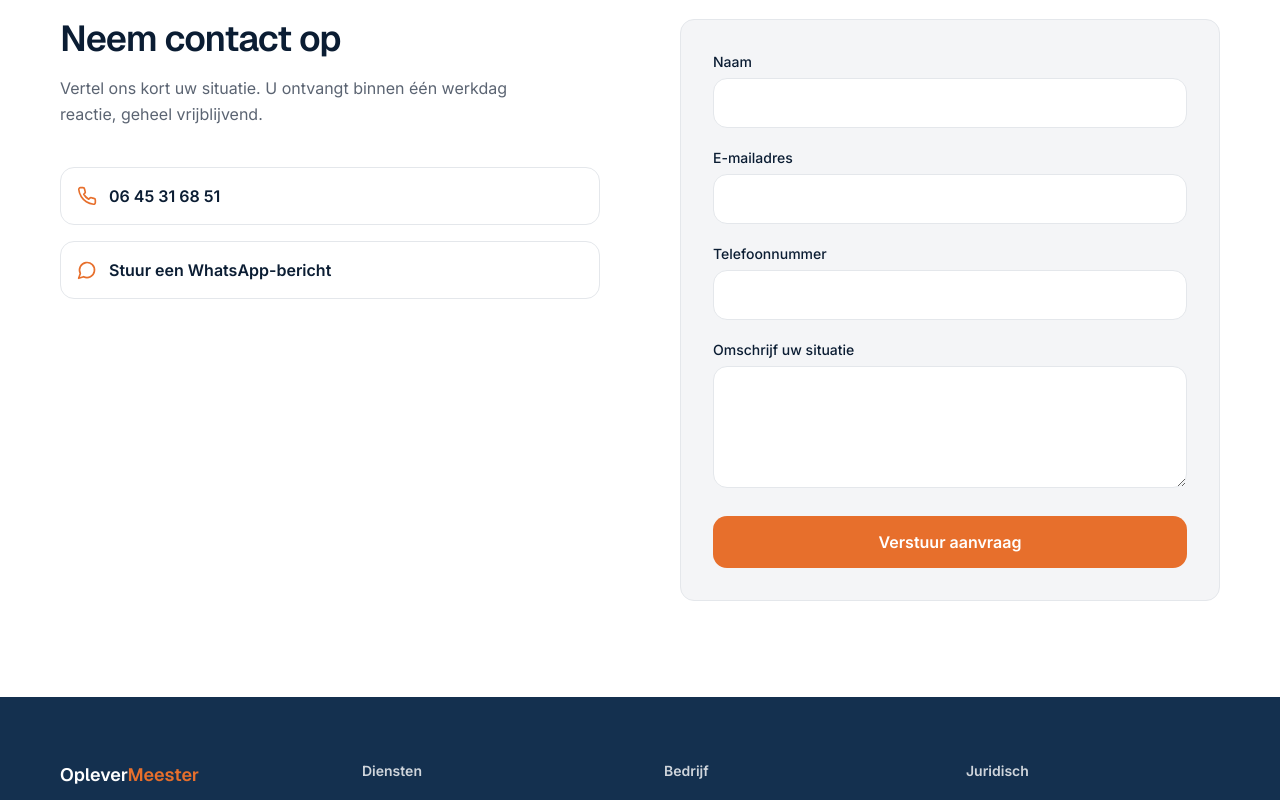
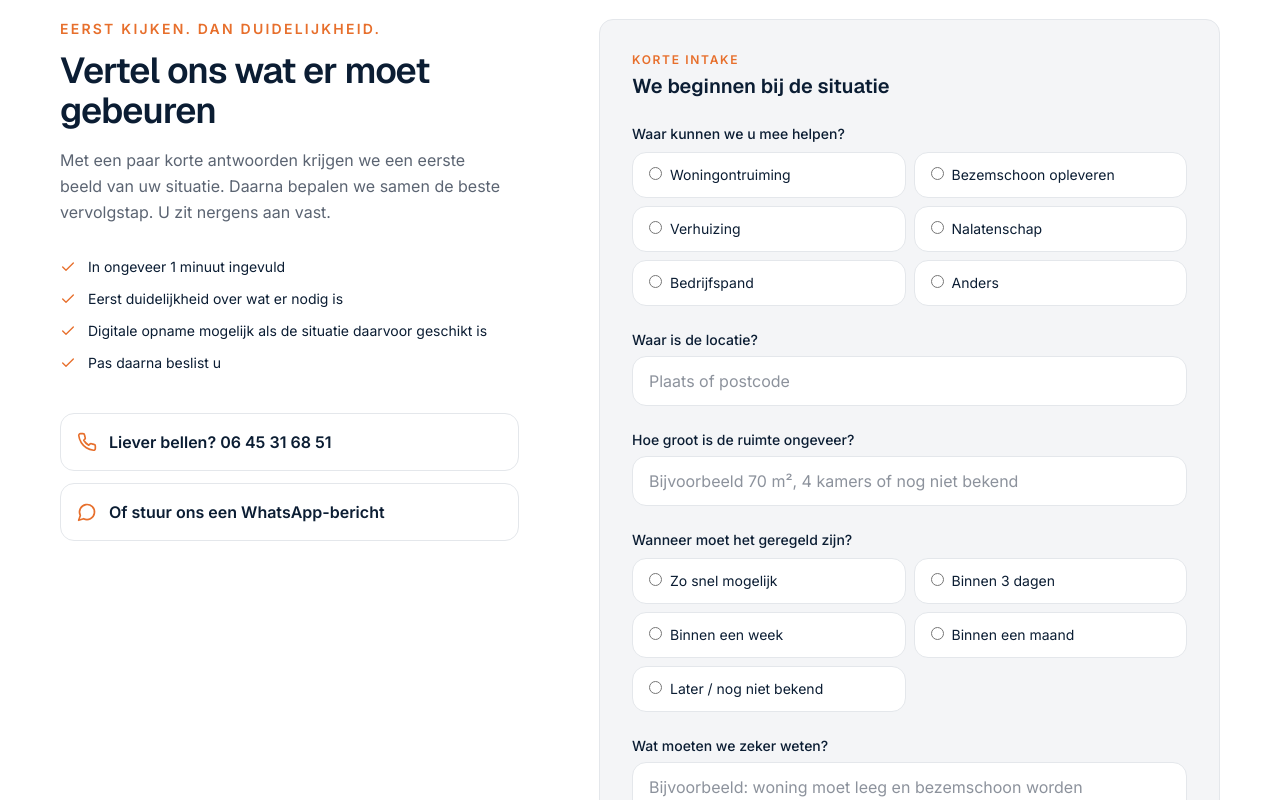
Before and after one commit to sandvlietbv/OpleverMeester, a Next.js app: page / in a window 1280 px wide. Shown: the part 4800-5600 px from the top of the page. Built offline with nearby package versions, Linux system fonts and the light colour scheme.

Commit message:
Turn contact form into guided intake

```diff
--- a/components/Contact.tsx
+++ b/components/Contact.tsx
@@ -2,11 +2,14 @@
 
 import { useRef, useState } from "react";
 import { motion } from "framer-motion";
-import { Phone, MessageCircle } from "lucide-react";
+import { Check, MessageCircle, Phone } from "lucide-react";
 
 const PHONE_DISPLAY = "06 45 31 68 51";
 const PHONE_TEL = "+31645316851";
 const WHATSAPP_LINK = "https://wa.me/31645316851";
+
+const services = ["Woningontruiming", "Bezemschoon opleveren", "Verhuizing", "Nalatenschap", "Bedrijfspand", "Anders"];
+const timing = ["Zo snel mogelijk", "Binnen 3 dagen", "Binnen een week", "Binnen een maand", "Later / nog niet bekend"];
 
 export default function Contact() {
   const [submitted, setSubmitted] = useState(false);
@@ -19,19 +22,22 @@ export default function Contact() {
     if (submitting) return;
     setSubmitting(true);
     setError("");
+    const form = new FormData(e.currentTarget);
+    const message = [
+      `Type opdracht: ${form.get("opdracht")}`,
+      `Locatie: ${form.get("locatie")}`,
+      `Omvang: ${form.get("omvang") || "niet bekend"}`,
+      `Gewenst moment: ${form.get("moment")}`,
+      `Situatie: ${form.get("situatie")}`,
+    ].join("\n");
 
-    const form = new FormData(e.currentTarget);
     try {
       const response = await fetch("/api/contact", {
         method: "POST",
         headers: { "Content-Type": "application/json" },
         body: JSON.stringify({
-          name: form.get("naam"),
-          email: form.get("email"),
-          phone: form.get("telefoon"),
-          message: form.get("bericht"),
-          sourcePage: window.location.pathname + window.location.hash,
-          submissionId: submissionId.current,
+          name: form.get("naam"), email: form.get("email"), phone: form.get("telefoon"), message,
+          sourcePage: window.location.pathname + window.location.hash, submissionId: submissionId.current,
         }),
       });
       if (!response.ok) {
@@ -41,35 +47,40 @@ export default function Contact() {
       setSubmitted(true);
     } catch (cause) {
       setError(cause instanceof Error ? cause.message : "Versturen is niet gelukt. Probeer het opnieuw.");
-    } finally {
-      setSubmitting(false);
-    }
+    } finally { setSubmitting(false); }
   }
 
   return (
     <section id="contact" className="bg-white py-24">
-      <div className="container-om grid gap-14 lg:grid-cols-2 lg:gap-20">
+      <div className="container-om grid gap-14 lg:grid-cols-[0.85fr_1.15fr] lg:gap-20">
         <div>
-          <motion.h2 initial={{ opacity: 0, y: 16 }} whileInView={{ opacity: 1, y: 0 }} viewport={{ once: true, margin: "-80px" }} transition={{ duration: 0.5 }} className="font-display text-3xl font-semibold tracking-tight text-navy md:text-4xl">
-            Neem contact op
-          </motion.h2>
-          <p className="mt-4 max-w-md leading-relaxed text-muted">Vertel ons kort uw situatie. U ontvangt binnen één werkdag reactie, geheel vrijblijvend.</p>
-          <div className="mt-10 flex flex-col gap-4">
-            <a href={`tel:${PHONE_TEL}`} className="flex items-center gap-3 rounded-om border border-surface-mid p-4 transition-colors hover:border-orange/40"><Phone className="h-5 w-5 text-orange" /><span className="font-semibold text-navy">{PHONE_DISPLAY}</span></a>
-            <a href={WHATSAPP_LINK} target="_blank" rel="noopener noreferrer" className="flex items-center gap-3 rounded-om border border-surface-mid p-4 transition-colors hover:border-orange/40"><MessageCircle className="h-5 w-5 text-orange" /><span className="font-semibold text-navy">Stuur een WhatsApp-bericht</span></a>
+          <motion.p initial={{ opacity: 0 }} whileInView={{ opacity: 1 }} viewport={{ once: true }} className="text-sm font-semibold uppercase tracking-[0.16em] text-orange">Eerst kijken. Dan duidelijkheid.</motion.p>
+          <motion.h2 initial={{ opacity: 0, y: 16 }} whileInView={{ opacity: 1, y: 0 }} viewport={{ once: true }} className="mt-3 font-display text-3xl font-semibold tracking-tight text-navy md:text-4xl">Vertel ons wat er moet gebeuren</motion.h2>
+          <p className="mt-4 max-w-md leading-relaxed text-muted">Met een paar korte antwoorden krijgen we een eerste beeld van uw situatie. Daarna bepalen we samen de beste vervolgstap. U zit nergens aan vast.</p>
+          <div className="mt-8 space-y-3 text-sm text-navy">
+            {["In ongeveer 1 minuut ingevuld", "Eerst duidelijkheid over wat er nodig is", "Digitale opname mogelijk als de situatie daarvoor geschikt is", "Pas daarna beslist u"].map((item) => <div key={item} className="flex items-start gap-3"><Check className="mt-0.5 h-4 w-4 shrink-0 text-orange" /><span>{item}</span></div>)}
+          </div>
+          <div className="mt-10 flex flex-col gap-3">
+            <a href={`tel:${PHONE_TEL}`} className="flex items-center gap-3 rounded-om border border-surface-mid p-4 transition-colors hover:border-orange/40"><Phone className="h-5 w-5 text-orange" /><span className="font-semibold text-navy">Liever bellen? {PHONE_DISPLAY}</span></a>
+            <a href={WHATSAPP_LINK} target="_blank" rel="noopener noreferrer" className="flex items-center gap-3 rounded-om border border-surface-mid p-4 transition-colors hover:border-orange/40"><MessageCircle className="h-5 w-5 text-orange" /><span className="font-semibold text-navy">Of stuur ons een WhatsApp-bericht</span></a>
           </div>
         </div>
-        <motion.div initial={{ opacity: 0, y: 16 }} whileInView={{ opacity: 1, y: 0 }} viewport={{ once: true, margin: "-80px" }} transition={{ duration: 0.5, delay: 0.1 }} className="rounded-om border border-surface-mid bg-surface-light p-8">
+
+        <motion.div initial={{ opacity: 0, y: 16 }} whileInView={{ opacity: 1, y: 0 }} viewport={{ once: true }} className="rounded-om border border-surface-mid bg-surface-light p-6 md:p-8">
           {submitted ? (
-            <div className="flex flex-col items-start gap-2 py-8"><h3 className="font-display text-xl font-semibold text-navy">Aanvraag verstuurd</h3><p className="text-muted">Bedankt. We nemen binnen één werkdag contact met u op.</p></div>
+            <div className="flex flex-col items-start gap-3 py-8"><div className="rounded-full bg-white p-3"><Check className="h-6 w-6 text-orange" /></div><h3 className="font-display text-2xl font-semibold text-navy">Uw intake is ontvangen</h3><p className="max-w-md leading-relaxed text-muted">We bekijken wat er nodig is en nemen contact met u op met een concrete vervolgstap. Als een digitale opname geschikt is, kunnen we de locatie samen via uw telefoon bekijken.</p><p className="font-semibold text-navy">Eerst kijken. Dan duidelijkheid. Pas daarna beslist u.</p></div>
           ) : (
-            <form onSubmit={handleSubmit} className="flex flex-col gap-5">
-              <Field label="Naam" name="naam" type="text" required />
-              <Field label="E-mailadres" name="email" type="email" required />
-              <Field label="Telefoonnummer" name="telefoon" type="tel" />
-              <div className="flex flex-col gap-1.5"><label htmlFor="bericht" className="text-sm font-medium text-navy">Omschrijf uw situatie</label><textarea id="bericht" name="bericht" rows={4} required className="rounded-om border border-surface-mid bg-white px-4 py-3 text-navy outline-none transition-colors focus:border-orange" /></div>
+            <form onSubmit={handleSubmit} className="flex flex-col gap-6">
+              <div><p className="text-xs font-semibold uppercase tracking-[0.14em] text-orange">Korte intake</p><h3 className="mt-1 font-display text-xl font-semibold text-navy">We beginnen bij de situatie</h3></div>
+              <Choice label="Waar kunnen we u mee helpen?" name="opdracht" options={services} />
+              <Field label="Waar is de locatie?" name="locatie" type="text" placeholder="Plaats of postcode" required />
+              <Field label="Hoe groot is de ruimte ongeveer?" name="omvang" type="text" placeholder="Bijvoorbeeld 70 m², 4 kamers of nog niet bekend" />
+              <Choice label="Wanneer moet het geregeld zijn?" name="moment" options={timing} />
+              <div className="flex flex-col gap-1.5"><label htmlFor="situatie" className="text-sm font-medium text-navy">Wat moeten we zeker weten?</label><textarea id="situatie" name="situatie" rows={3} required placeholder="Bijvoorbeeld: woning moet leeg en bezemschoon worden opgeleverd, derde verdieping, lift aanwezig." className="rounded-om border border-surface-mid bg-white px-4 py-3 text-navy outline-none transition-colors placeholder:text-muted/70 focus:border-orange" /></div>
+              <div className="border-t border-surface-mid pt-5"><p className="mb-4 text-sm font-semibold text-navy">Waar kunnen we u bereiken?</p><div className="grid gap-4 md:grid-cols-2"><Field label="Naam" name="naam" type="text" required /><Field label="Telefoonnummer" name="telefoon" type="tel" required /></div><div className="mt-4"><Field label="E-mailadres" name="email" type="email" required /></div></div>
               {error && <p role="alert" className="text-sm text-red-700">{error} U kunt ons ook bellen via {PHONE_DISPLAY}.</p>}
-              <button type="submit" disabled={submitting} className="mt-2 rounded-om bg-orange px-6 py-3.5 text-base font-semibold text-white transition-colors hover:bg-orange-light disabled:cursor-not-allowed disabled:opacity-60">{submitting ? "Bezig met versturen…" : "Verstuur aanvraag"}</button>
+              <button type="submit" disabled={submitting} className="rounded-om bg-orange px-6 py-4 text-base font-semibold text-white transition-colors hover:bg-orange-light disabled:cursor-not-allowed disabled:opacity-60">{submitting ? "Intake wordt verstuurd…" : "Start mijn intake"}</button>
+              <p className="text-center text-xs leading-relaxed text-muted">Aan deze eerste beoordeling zijn geen kosten verbonden. U bepaalt zelf of u daarna verder wilt.</p>
             </form>
           )}
         </motion.div>
@@ -78,6 +89,10 @@ export default function Contact() {
   );
 }
 
-function Field({ label, name, type, required }: { label: string; name: string; type: string; required?: boolean }) {
-  return <div className="flex flex-col gap-1.5"><label htmlFor={name} className="text-sm font-medium text-navy">{label}</label><input id={name} name={name} type={type} required={required} className="rounded-om border border-surface-mid bg-white px-4 py-3 text-navy outline-none transition-colors focus:border-orange" /></div>;
+function Choice({ label, name, options }: { label: string; name: string; options: string[] }) {
+  return <fieldset><legend className="mb-2 text-sm font-medium text-navy">{label}</legend><div className="grid gap-2 sm:grid-cols-2">{options.map((option, index) => <label key={option} className="cursor-pointer rounded-om border border-surface-mid bg-white px-4 py-3 text-sm text-navy transition-colors has-[:checked]:border-orange has-[:checked]:bg-orange/5"><input className="mr-2 accent-orange" type="radio" name={name} value={option} required={index === 0} />{option}</label>)}</div></fieldset>;
 }
+
+function Field({ label, name, type, required, placeholder }: { label: string; name: string; type: string; required?: boolean; placeholder?: string }) {
+  return <div className="flex flex-col gap-1.5"><label htmlFor={name} className="text-sm font-medium text-navy">{label}</label><input id={name} name={name} type={type} required={required} placeholder={placeholder} className="rounded-om border border-surface-mid bg-white px-4 py-3 text-navy outline-none transition-colors placeholder:text-muted/70 focus:border-orange" /></div>;
+}
```
